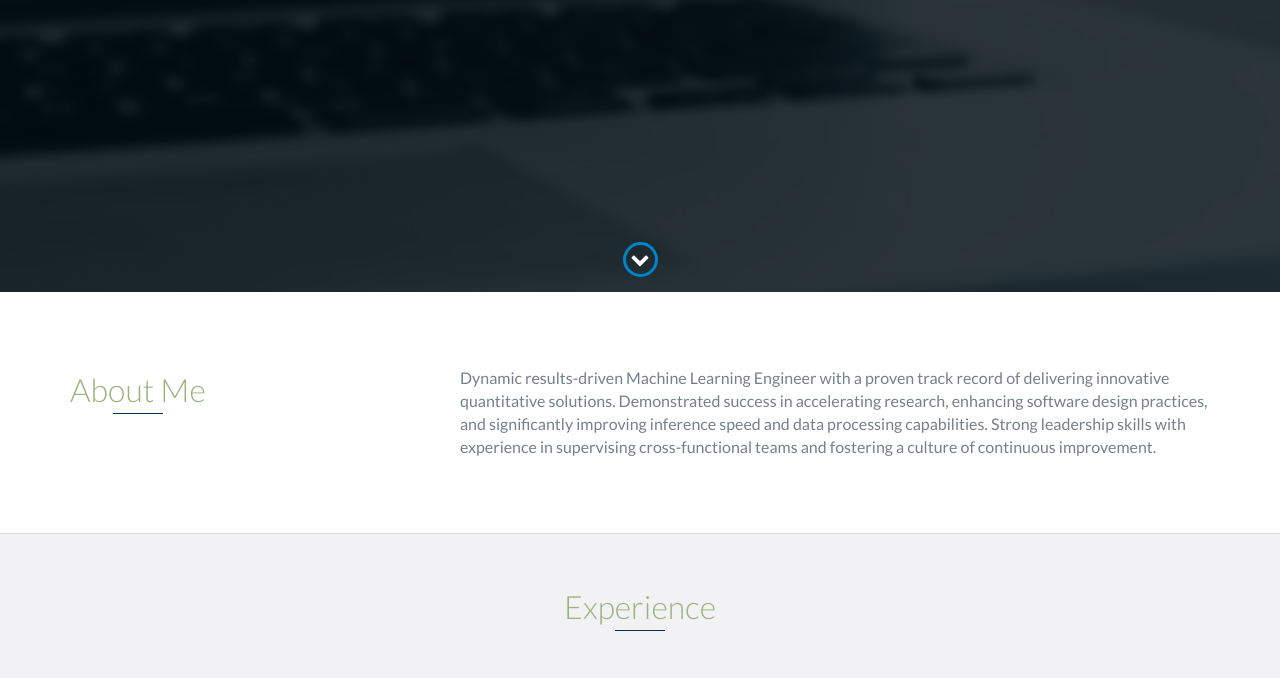
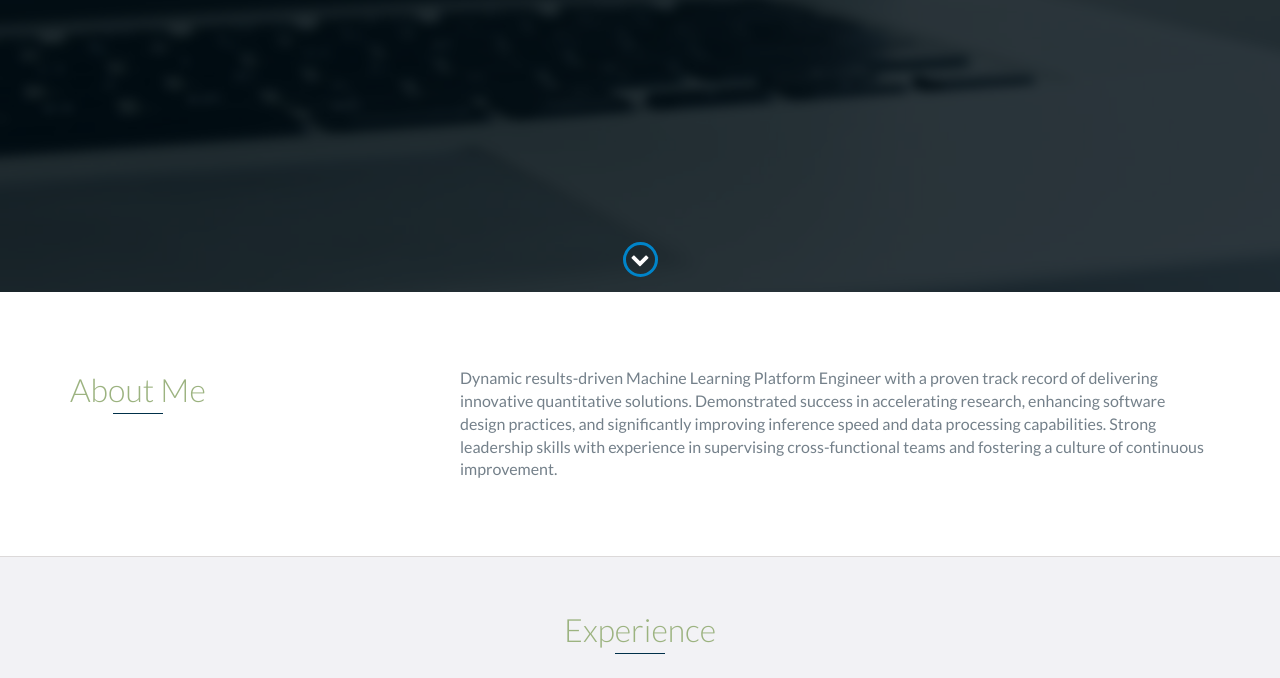
Before and after one commit to crbulakites/portfolio, a plain HTML site: page index.html in a window 1280 px wide. Shown: the part 508-1186 px from the top of the page. Drawn offline with nearby package versions, Linux system fonts and the light colour scheme.

Commit message:
Update index.html

```diff
--- a/index.html
+++ b/index.html
@@ -74,7 +74,7 @@
                 </div>
                 <div class="col-md-8">
                     <p>
-                    Dynamic results-driven Machine Learning Engineer with a proven track record of delivering innovative quantitative solutions. Demonstrated success in accelerating research, enhancing software design practices, and significantly improving inference speed and data processing capabilities. Strong leadership skills with experience in supervising cross-functional teams and fostering a culture of continuous improvement.
+                    Dynamic results-driven Machine Learning Platform Engineer with a proven track record of delivering innovative quantitative solutions. Demonstrated success in accelerating research, enhancing software design practices, and significantly improving inference speed and data processing capabilities. Strong leadership skills with experience in supervising cross-functional teams and fostering a culture of continuous improvement.
                     </p>
                 </div>
             </div>
```
